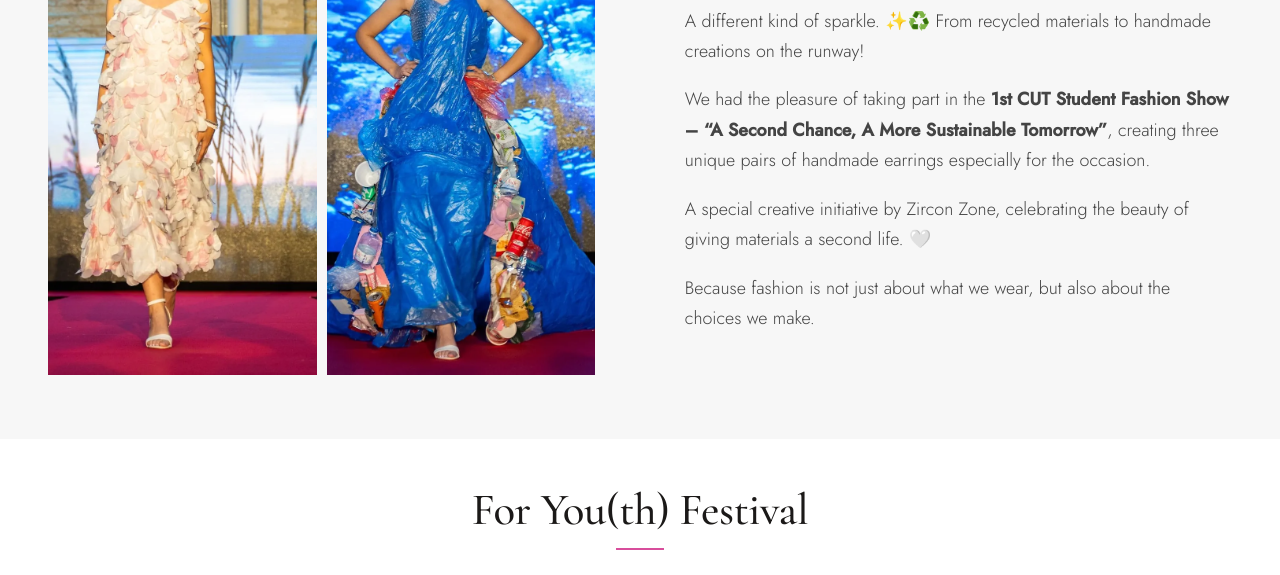
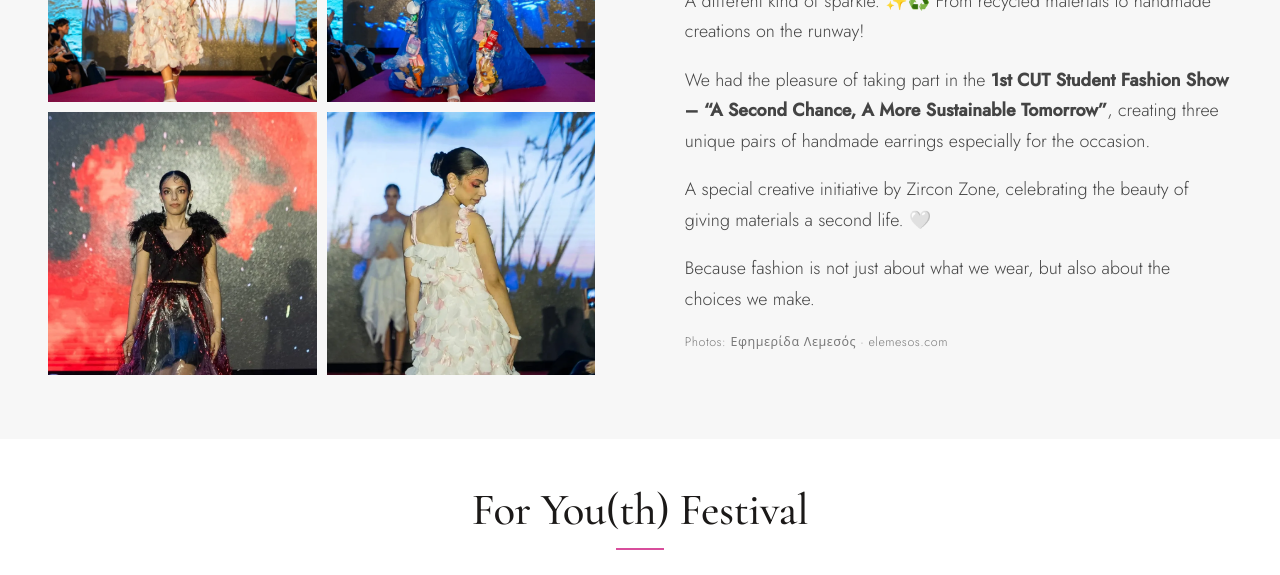
Before and after one commit to ChristianaAndreou/zirconzone, a plain HTML site: page events.html in a window 1280 px wide. Shown: the part 646-1221 px from the top of the page. Drawn offline with nearby package versions, Linux system fonts and the light colour scheme.

Commit message:
Fashion show: all four runway photos (2x2) with newspaper credit
Co-Authored-By: Claude Opus 5.5 <noreply@anthropic.com>
Claude-Session: https://claude.ai/code/session_01D34MmGYoTrdKPLxeYFwEr4

```diff
--- a/assets/css/style.css
+++ b/assets/css/style.css
@@ -1280,3 +1280,7 @@ body.home main > .hero-wrap {
 /* Bigger floating product photo on the home hero */
 .home .hero-media .float { width: 62%; left: -36%; bottom: -8%; }
 @media (max-width: 860px) { .home .hero-media .float { width: 58%; left: -14%; bottom: -12%; } }
+/* Four-photo event mosaic (2 x 2) */
+.mosaic--four { grid-template-columns: 1fr 1fr; grid-template-rows: 1fr 1fr; }
+.mosaic--four .mosaic-tile.t0 { grid-row: auto; }
+.mosaic--four .mosaic-tile img { object-position: center 25%; }
--- a/events.html
+++ b/events.html
@@ -22,7 +22,7 @@
   <link rel="preconnect" href="https://fonts.googleapis.com">
   <link rel="preconnect" href="https://fonts.gstatic.com" crossorigin>
   <link href="https://fonts.googleapis.com/css2?family=Cormorant+Garamond:ital,wght@0,400;0,500;0,600;1,400;1,500&family=Jost:wght@300;400;500&display=swap" rel="stylesheet">
-  <link rel="stylesheet" href="assets/css/style.css?v=95">
+  <link rel="stylesheet" href="assets/css/style.css?v=96">
 
   <!-- Google tag (gtag.js) -->
   <script async src="https://www.googletagmanager.com/gtag/js?id=G-80L94WF2SH"></script>
@@ -81,9 +81,11 @@
 
       <article class="event event--compact">
         <div class="split">
-          <div class="mosaic mosaic--two reveal">
+          <div class="mosaic mosaic--four reveal">
             <button class="mosaic-tile t0" data-full="images/web/FS1.webp" aria-label="Our First Runway Experience photo 1"><img src="images/web/FS1.webp" alt="Model in a white petal dress wearing handmade Zircon Zone earrings" loading="lazy"></button>
             <button class="mosaic-tile t1" data-full="images/web/FS2.webp" aria-label="Our First Runway Experience photo 2"><img src="images/web/FS2.webp" alt="Model in a blue recycled dress wearing handmade Zircon Zone earrings" loading="lazy"></button>
+            <button class="mosaic-tile t2" data-full="images/web/FS3.webp" aria-label="Our First Runway Experience photo 3"><img src="images/web/FS3.webp" alt="Model in a black and red recycled outfit wearing handmade Zircon Zone earrings" loading="lazy"></button>
+            <button class="mosaic-tile t3" data-full="images/web/FS4.webp" aria-label="Our First Runway Experience photo 4"><img src="images/web/FS4.webp" alt="Back view of the white petal dress with handmade Zircon Zone earrings" loading="lazy"></button>
           </div>
           <div class="split-body reveal">
             <span class="event-date">8 | November | 2026</span>
@@ -92,6 +94,7 @@
             <p class="lead">We had the pleasure of taking part in the <strong>1st CUT Student Fashion Show – “A Second Chance, A More Sustainable Tomorrow”</strong>, creating three unique pairs of handmade earrings especially for the occasion.</p>
             <p class="lead">A special creative initiative by Zircon Zone, celebrating the beauty of giving materials a second life. 🤍</p>
             <p class="lead">Because fashion is not just about what we wear, but also about the choices we make.</p>
+            <p class="event-credit">Photos: Εφημερίδα Λεμεσός · elemesos.com</p>
           </div>
         </div>
       </article>
```
Also changed, not shown: about.html (+1 -1 lines), collection.html (+1 -1 lines), customers.html (+1 -1 lines), index.html (+1 -1 lines), orders.html (+1 -1 lines), images/FS3.jpg (added), images/FS4.jpg (added), images/web/FS3.webp (added), images/web/FS4.webp (added).
